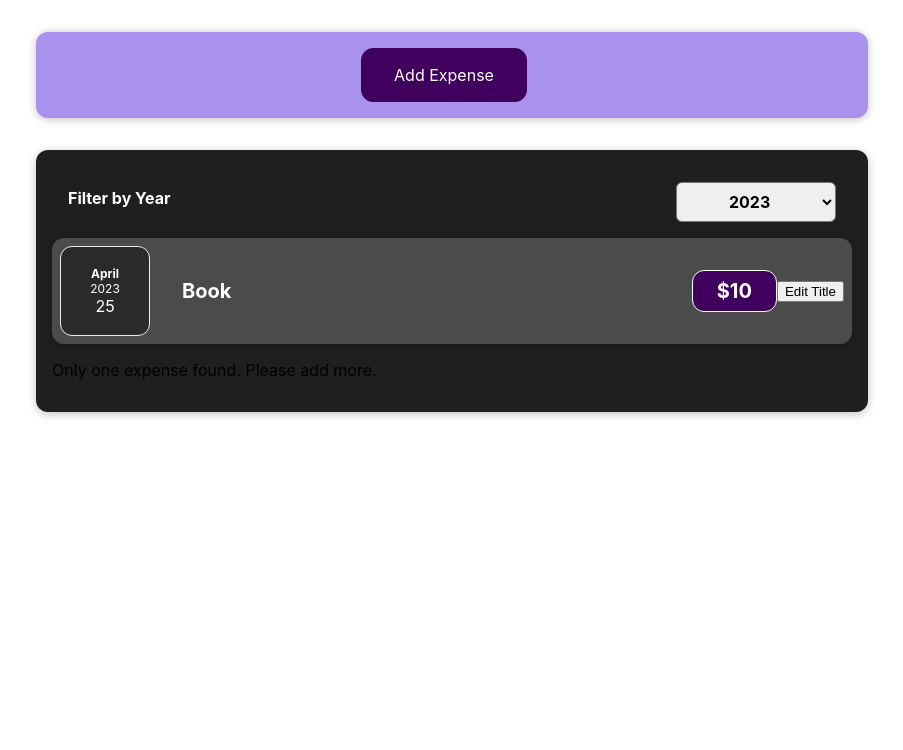
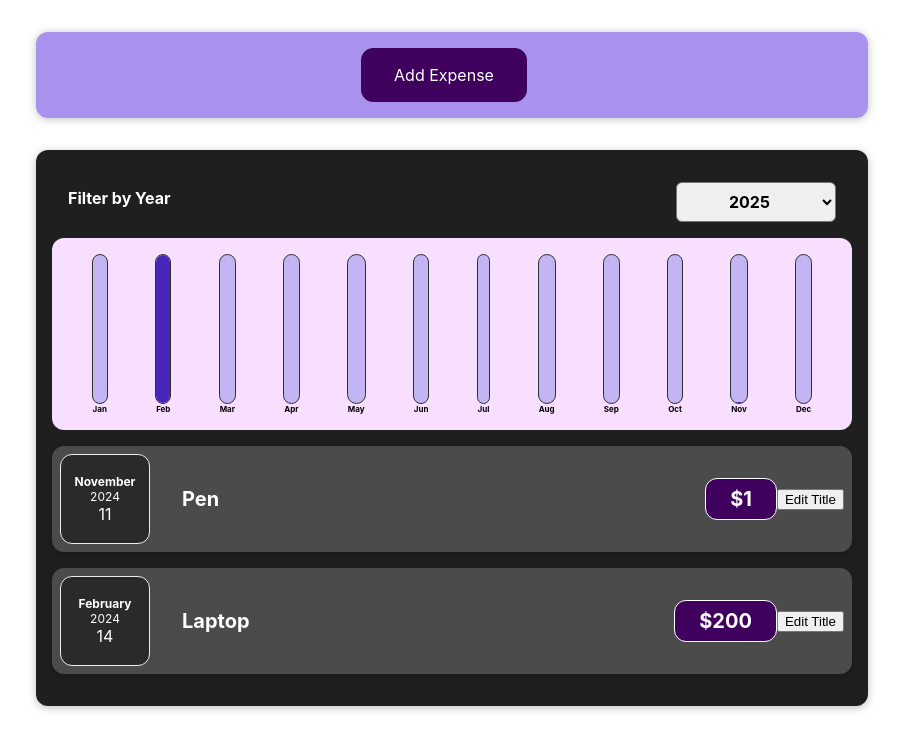
Before and after one commit to vickyaltitude/sharpenerReact-project1, a React (Create React App) app: page / in a window 1280 px wide. Shown: the top 750 px of the page, without its empty margins (188-1091 px from the left). Built offline with nearby package versions, Linux system fonts and the light colour scheme.

Commit message:
implemented chart ui functionality

```diff
--- a/src/App.js
+++ b/src/App.js
@@ -8,7 +8,7 @@
     { id: "1", date: new Date(2022, 7, 15), title: "Insurance", price: 100,location:'Bangalore' },
     { id: "2", date: new Date(2023, 3, 25), title: "Book", price: 10,location:'Delhi' },
     { id: "3", date: new Date(2024, 10, 11), title: "Pen", price: 1,location:'Hyderabad' },
-    { id: "4", date: new Date(2025, 1, 14), title: "Laptop", price: 200,location:'Mumbai' },
+    { id: "4", date: new Date(2024, 1, 14), title: "Laptop", price: 200,location:'Mumbai' },
   ]);
  const [showForm,setShowForm] = useState(false);
   function getNewExpenseInput(receivedIn){
--- /dev/null
+++ b/src/components/Chart/Chart.css
@@ -0,0 +1,9 @@
+.chart {
+    padding: 1rem;
+    border-radius: 12px;
+    background-color: #f8dfff;
+    text-align: center;
+    display: flex;
+    justify-content: space-around;
+    height: 10rem;
+  }
--- /dev/null
+++ b/src/components/Chart/Chart.js
@@ -0,0 +1,45 @@
+import React from 'react'
+import ChartBar from './ChartBar'
+import './Chart.css';
+
+const Chart = (props) => {
+
+   let priceOnly = props.chartExpenses.map((expenses) =>{
+    return expenses.price
+   })
+
+   let maxPrice = Math.max(...priceOnly)
+
+    const chartData = [
+        {expenseMonth:"Jan", expenseValue:0},
+        {expenseMonth:"Feb", expenseValue:0},
+        {expenseMonth:"Mar", expenseValue:0},
+        {expenseMonth:"Apr", expenseValue:0},
+        {expenseMonth:"May", expenseValue:0},
+        {expenseMonth:"Jun", expenseValue:0},
+        {expenseMonth:"Jul", expenseValue:0},
+        {expenseMonth:"Aug", expenseValue:0},
+        {expenseMonth:"Sep", expenseValue:0},
+        {expenseMonth:"Oct", expenseValue:0},
+        {expenseMonth:"Nov", expenseValue:0},
+        {expenseMonth:"Dec", expenseValue:0},
+    ]
+    for(let expense of props.chartExpenses){
+        chartData[expense.date.getMonth()].expenseValue += expense.price;
+    }
+  return (
+    <div className="chart">
+        {chartData.map((monthData)=>{
+            return <ChartBar
+                key={monthData.expenseMonth}
+                label={monthData.expenseMonth}
+                value={monthData.expenseValue}
+                maxValue = {maxPrice}
+            />
+        })}
+
+    </div>
+  )
+}
+
+export default Chart
--- /dev/null
+++ b/src/components/Chart/ChartBar.css
@@ -0,0 +1,30 @@
+.chart-bar {
+    height: 100%;
+    display: flex;
+    flex-direction: column;
+    align-items: center;
+  }
+
+  .chart-bar__inner {
+    height: 100%;
+    width: 100%;
+    border: 1px solid #313131;
+    border-radius: 12px;
+    background-color: #c3b4f3;
+    overflow: hidden;
+    display: flex;
+    flex-direction: column;
+    justify-content: flex-end;
+  }
+
+  .chart-bar__fill {
+    background-color: #4826b9;
+    width: 100%;
+    transition: all 0.3s ease-out;
+  }
+
+  .chart-bar__label {
+    font-weight: bold;
+    font-size: 0.5rem;
+    text-align: center;
+  }
--- /dev/null
+++ b/src/components/Chart/ChartBar.js
@@ -0,0 +1,22 @@
+import React from 'react'
+import './ChartBar.css'
+
+
+const ChartBar = (props) => {
+    let fillHeight = "0%"
+    if(props.value >0){
+        console.log(props.value,props.maxValue)
+        fillHeight = Math.round((props.value/props.maxValue) * 100) + "%"
+    }
+
+  return (
+    <div className="chart-bar">
+        <div className="chart-bar__inner">
+            <div className="chart-bar__fill" style={{height:fillHeight}}></div>
+        </div>
+        <div className="chart-bar__label">{props.label}</div>
+    </div>
+  )
+}
+
+export default ChartBar
--- a/src/components/Expenses/Expenses.js
+++ b/src/components/Expenses/Expenses.js
@@ -5,9 +5,10 @@
 import ExpensesFilter from "./ExpensesFilter";
 import "./Expenses.css";
 import Card from "../UI/Card";
+import ExpensesChart from "./ExpensesChart";
 
 const Expenses = (props) => {
-  const [filteredYear, setFilteredYear] = useState("2023");
+  const [filteredYear, setFilteredYear] = useState("2024");
 
   const changeFilterHandler = (selectedYear) => {
     setFilteredYear(selectedYear);
@@ -38,6 +39,7 @@
         selected={filteredYear}
         onChangeFilter={changeFilterHandler}
       />
+      <ExpensesChart  chartData={filteredExpenses}/>
       {expensesContent
 
       }
--- /dev/null
+++ b/src/components/Expenses/ExpensesChart.js
@@ -0,0 +1,12 @@
+import React from 'react'
+import Chart from '../Chart/Chart'
+
+const ExpensesChart = (props) => {
+  return (
+    <div>
+        <Chart chartExpenses={props.chartData} />
+    </div>
+  )
+}
+
+export default ExpensesChart
--- a/src/components/Expenses/ExpensesFilter.js
+++ b/src/components/Expenses/ExpensesFilter.js
@@ -15,9 +15,9 @@
           onChange={dropdownChangeHandler}
           id="year-dropdown"
         >
-          <option value="2023">2023</option>
-          <option value="2024">2024</option>
-          <option value="2025">2025</option>
+          <option value="2022">2023</option>
+          <option value="2023">2024</option>
+          <option value="2024">2025</option>
         </select>
       </div>
     </div>
--- a/src/components/NewExpense/ExpenseForm.js
+++ b/src/components/NewExpense/ExpenseForm.js
@@ -25,7 +25,7 @@
         setUserInput((latestState) => {
           return {
             ...latestState,
-            enteredAmount: event.target.value
+            enteredAmount: +event.target.value
           }
         })
       };
@@ -35,7 +35,7 @@
         setUserInput((latestState) => {
           return {
             ...latestState,
-            enteredDate: (event.target.value)
+            enteredDate: event.target.value
           }
         })
       };
```
